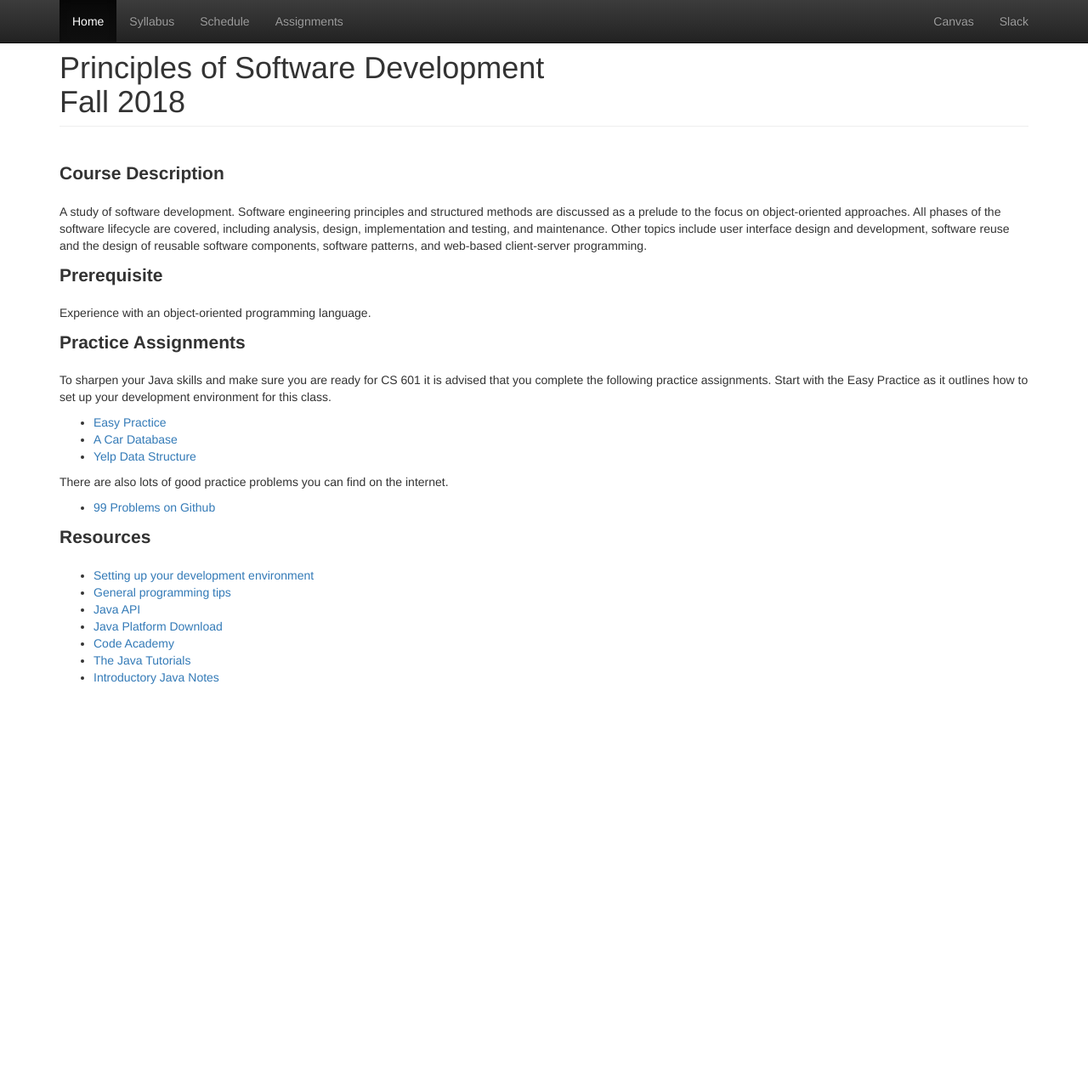
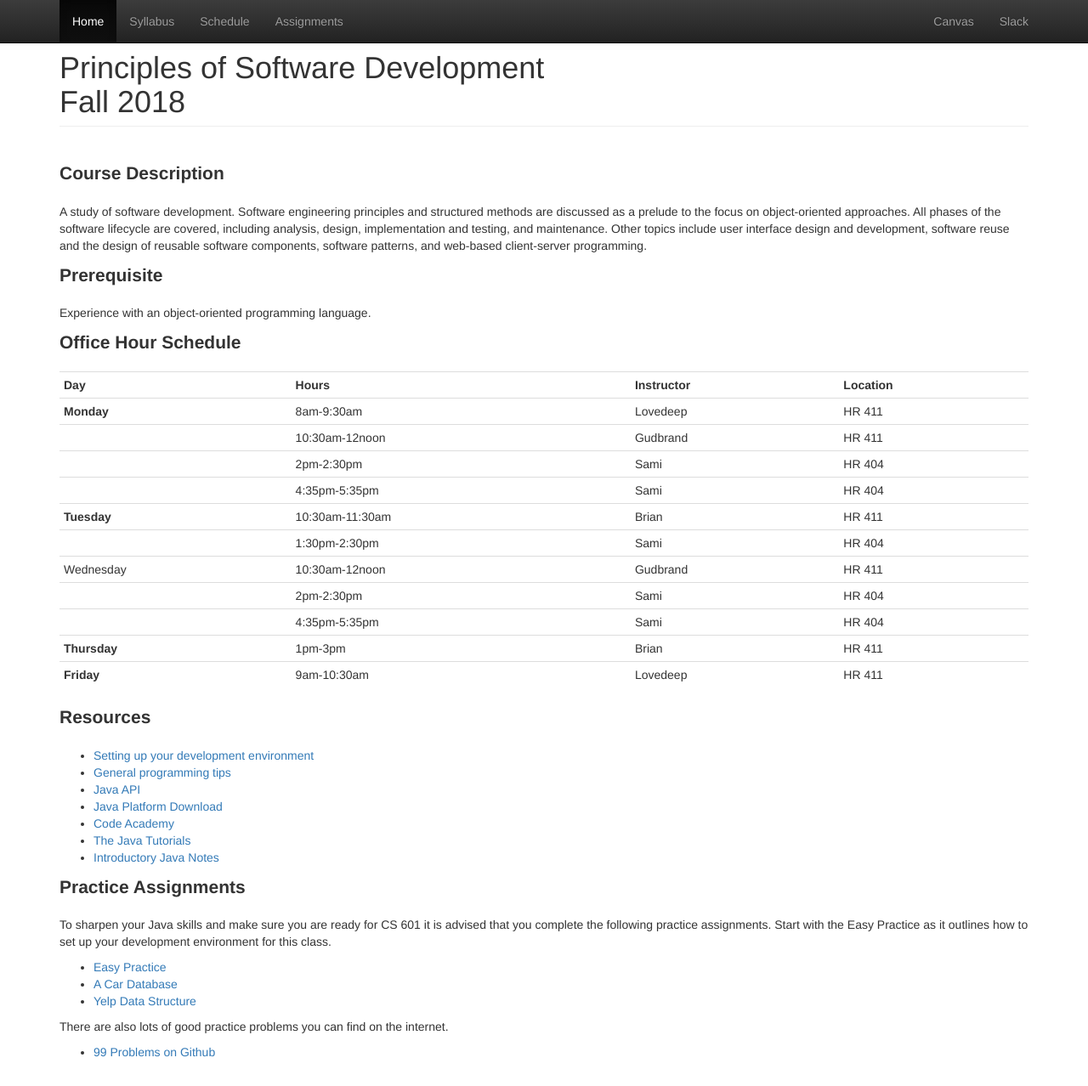
Before and after one commit to CS601-F18/cs601-f18.github.io, a Jekyll site: the page built from index.html, in a window 1280 px wide and 1278 px high. Shown: the whole window at 85% size. Built offline with Jekyll 4.4.1, drawn with Linux system fonts in a browser that asks for light colours.

Commit message:
adding ta hours

```diff
--- a/index.html
+++ b/index.html
@@ -18,6 +18,100 @@ title: Home
 
 	<p>Experience with an object-oriented programming language.</p>
 
+	<p class="lead"><strong>Office Hour Schedule</strong></p>
+
+	<table class="table table-condensed"
+	style="text-align:left;">
+	<tbody>
+		<tr>
+			<td><strong>Day</strong></td>
+			<td><strong>Hours</strong></td>
+			<td><strong>Instructor</strong></td>
+			<td><strong>Location</strong></td>
+		</tr>
+		<tr>
+			<td><strong>Monday</strong></td>
+			<td>8am-9:30am</td>
+			<td>Lovedeep</td>
+			<td>HR 411</td>
+		</tr>
+		<tr>
+			<td></td>
+			<td>10:30am-12noon</td>
+			<td>Gudbrand</td>
+			<td>HR 411</td>
+		</tr>
+		<tr>
+			<td></td>
+			<td>2pm-2:30pm</td>
+			<td>Sami</td>
+			<td>HR 404</td>
+		</tr>
+		<tr>
+			<td></td>
+			<td>4:35pm-5:35pm</td>
+			<td>Sami</td>
+			<td>HR 404</td>
+		</tr>
+		<tr>
+			<td><strong>Tuesday</strong></td>
+			<td>10:30am-11:30am</td>
+			<td>Brian</td>
+			<td>HR 411</td>
+		</tr>
+		<tr>
+			<td><strong></strong></td>
+			<td>1:30pm-2:30pm</td>
+			<td>Sami</td>
+			<td>HR 404</td>
+		</tr>
+		<tr>
+			<td>Wednesday</td>
+			<td>10:30am-12noon</td>
+			<td>Gudbrand</td>
+			<td>HR 411</td>
+		</tr>
+		<tr>
+			<td></td>
+			<td>2pm-2:30pm</td>
+			<td>Sami</td>
+			<td>HR 404</td>
+		</tr>
+		<tr>
+			<td></td>
+			<td>4:35pm-5:35pm</td>
+			<td>Sami</td>
+			<td>HR 404</td>
+		</tr>
+		<tr>
+			<td><strong>Thursday</strong></td>
+			<td>1pm-3pm</td>
+			<td>Brian</td>
+			<td>HR 411</td>
+		</tr>
+		<tr>
+			<td><strong>Friday</strong></td>
+			<td>9am-10:30am</td>
+			<td>Lovedeep</td>
+			<td>HR 411</td>
+		</tr>
+	</tbody>
+</table>
+
+<p class="lead"><strong>Resources</strong></p>
+
+<ul>
+	<li><a href="https://github.com/CS601-F18/notes/blob/master/admin/devenvironment.md">Setting up your development environment</a></li>
+	<li><a href="https://github.com/CS601-F18/notes/blob/master/admin/tips.md">General programming tips</a></li>
+	<li><a href="https://docs.oracle.com/javase/8/docs/api/">Java API</a></li>
+	<li><a href="http://www.oracle.com/technetwork/java/javase/downloads/index.html">Java Platform Download</a></li>
+	<li><a href="https://www.codecademy.com/learn/learn-java">Code Academy</a></li>
+	<li><a href="http://docs.oracle.com/javase/tutorial/java/index.html">The Java Tutorials</a></li>
+	<li><a href="https://github.com/srollins/software-dev-materials/blob/master/notes/Intro.md
+		">Introductory Java Notes</a></li>
+
+
+	</ul>
 
 	<p class="lead"><strong>Practice Assignments</strong></p>
 
@@ -33,20 +127,6 @@ title: Home
 		<li><a href="https://github.com/shekhargulati/99-problems/tree/master/java8">99 Problems on Github</a></li>
 	</ul>
 
-	<p class="lead"><strong>Resources</strong></p>
-
-	<ul>
-		<li><a href="https://github.com/CS601-F18/notes/blob/master/admin/devenvironment.md">Setting up your development environment</a></li>
-		<li><a href="https://github.com/CS601-F18/notes/blob/master/admin/tips.md">General programming tips</a></li>
-		<li><a href="https://docs.oracle.com/javase/8/docs/api/">Java API</a></li>
-		<li><a href="http://www.oracle.com/technetwork/java/javase/downloads/index.html">Java Platform Download</a></li>
-		<li><a href="https://www.codecademy.com/learn/learn-java">Code Academy</a></li>
-		<li><a href="http://docs.oracle.com/javase/tutorial/java/index.html">The Java Tutorials</a></li>
-		<li><a href="https://github.com/srollins/software-dev-materials/blob/master/notes/Intro.md
-">Introductory Java Notes</a></li>
-
-
-	</ul>
 
 
 </div>
```
